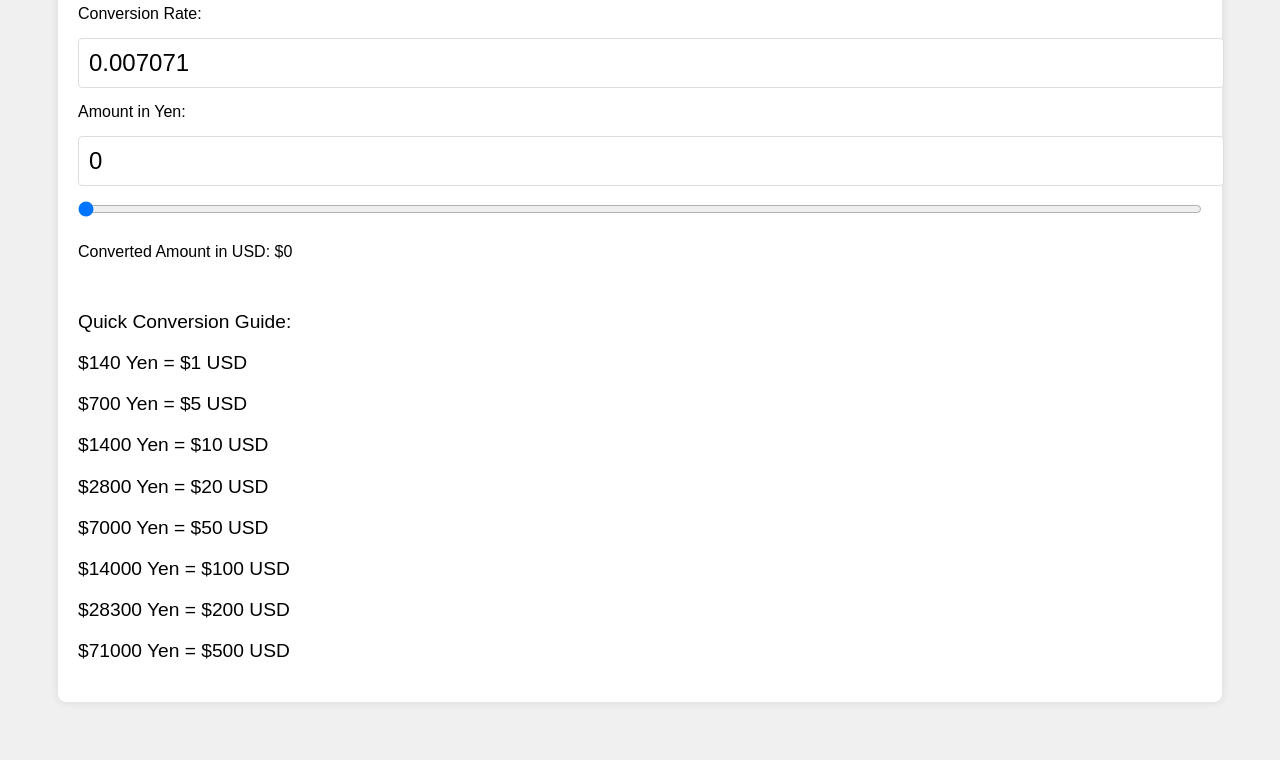
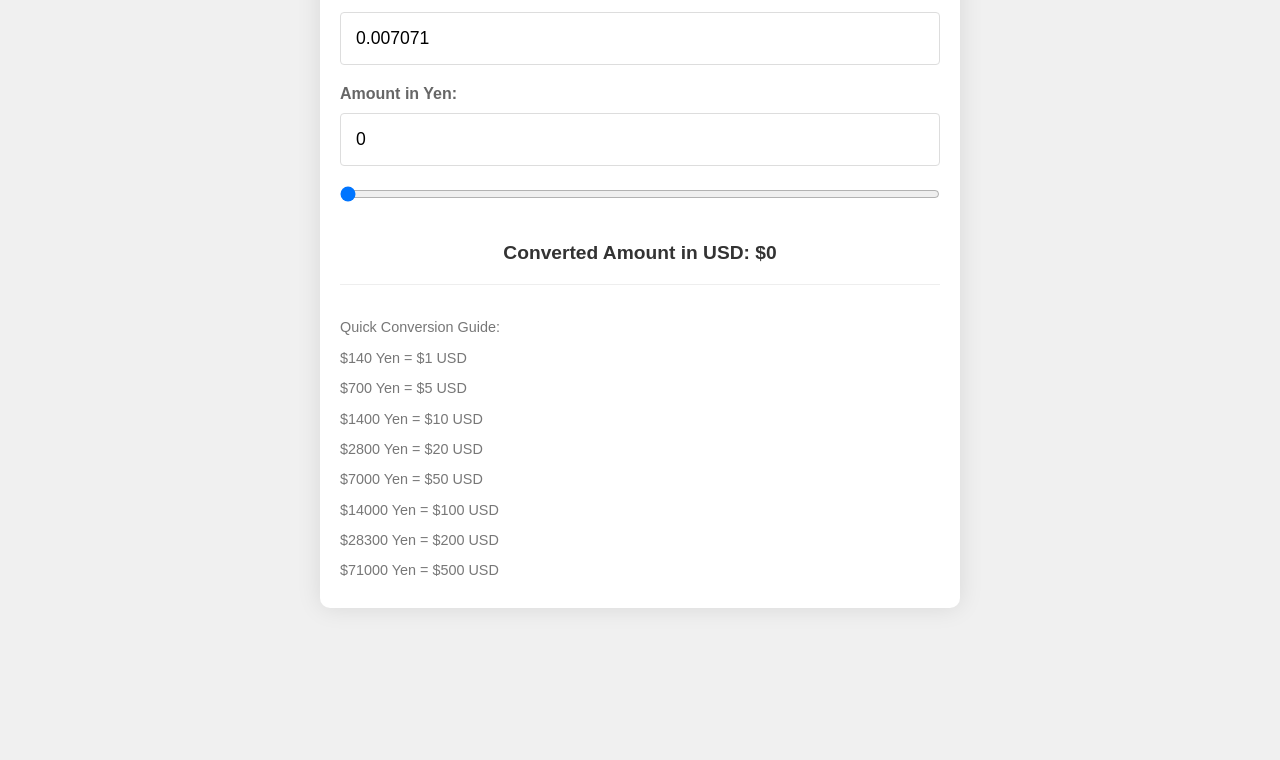
Before and after one commit to jonnychncode/currency, a website: page index.html in a window 1280 px wide. Shown: the part 153-913 px from the top of the page. After the commit the page ends 800 px from the top, so only its background shows below. Drawn offline with Linux system fonts and the light colour scheme.

Commit message:
Better UI

```diff
--- a/index.html
+++ b/index.html
@@ -7,56 +7,81 @@
         body {
             font-family: Arial, sans-serif;
             background-color: #f0f0f0;
-            padding: 50px;
+            display: flex;
+            justify-content: center;
+            align-items: center;
+            min-height: 100vh;
+            margin: 0;
+            padding: 20px;
+            box-sizing: border-box;
         }
 
         .container {
+            width: 100%;
+            max-width: 600px;
             background-color: #fff;
-            border-radius: 8px;
+            border-radius: 10px;
             padding: 20px;
-            box-shadow: 0px 0px 10px rgba(0,0,0,0.1);
+            box-shadow: 0px 0px 25px rgba(0,0,0,0.1);
         }
 
         h1 {
             color: #333;
             text-align: center;
+            margin-bottom: 20px;
         }
 
         label {
             display: block;
-            margin: 10px 0;
+            font-weight: bold;
+            margin: 20px 0 10px;
+            color: #666;
         }
 
         input[type=number] {
             width: 100%;
-            padding: 10px;
+            padding: 15px;
             border: 1px solid #ddd;
             border-radius: 4px;
-            margin: 5px 0;
-            font-size: 1.5em;
+            font-size: 1.1em;
+            box-sizing: border-box;
         }
 
         input[type=range] {
             width: 100%;
-            margin: 10px 0;
+            margin: 20px 0;
+        }
+
+        .converted-amount {
+            text-align: center;
+            font-size: 1.2em;
+            color: #333;
+            margin: 20px 0;
+            font-weight: bold;
         }
 
         .conversion-guide {
-            margin-top: 50px;
-            font-size: 1.2em;
+            margin-top: 20px;
+            font-size: 0.9em;
+            color: #777;
+            border-top: 1px solid #eee;
+            padding-top: 20px;
+        }
+
+        .conversion-guide p {
+            margin-bottom: 10px;
         }
     </style>
 </head>
 <body>
     <div class="container">
         <h1>JPY to USD Converter</h1>
-        <label for="rate">Conversion Rate: </label>
+        <label for="rate">Conversion Rate:</label>
         <input type="number" id="rate" value="0.007071" min="0" step="0.000001">
-        <label for="inputYen">Amount in Yen: </label>
+        <label for="inputYen">Amount in Yen:</label>
         <input type="number" id="inputYen" value="0" min="0">
         <input type="range" id="yenSlider" min="0" max="100000" value="0">
-        <p id="convertedAmount">Converted Amount in USD: $0</p>
-
+        <p class="converted-amount" id="convertedAmount">Converted Amount in USD: $0</p>
         <div class="conversion-guide">
             <p>Quick Conversion Guide:</p>
             <p>$140 Yen = $1 USD</p>
```
